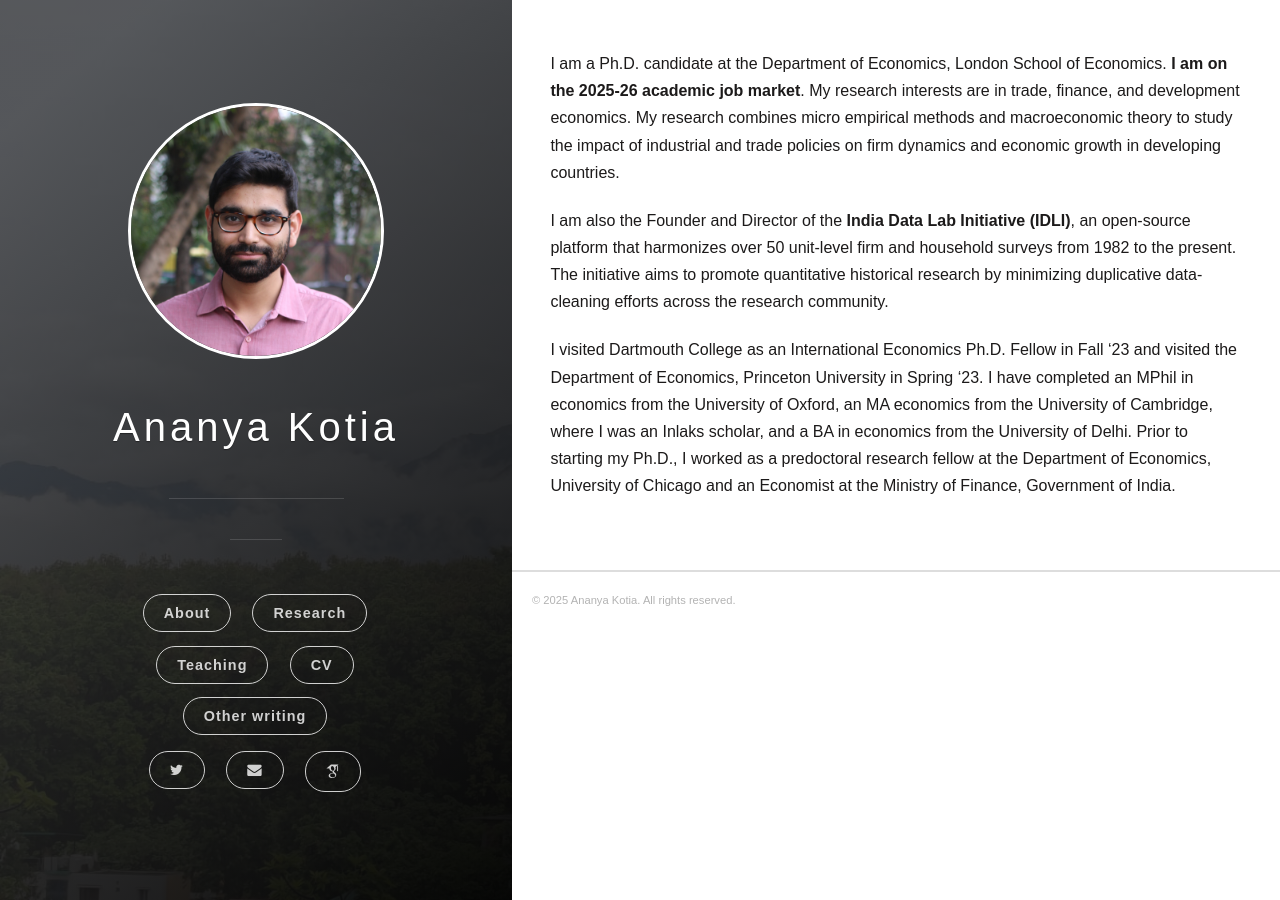
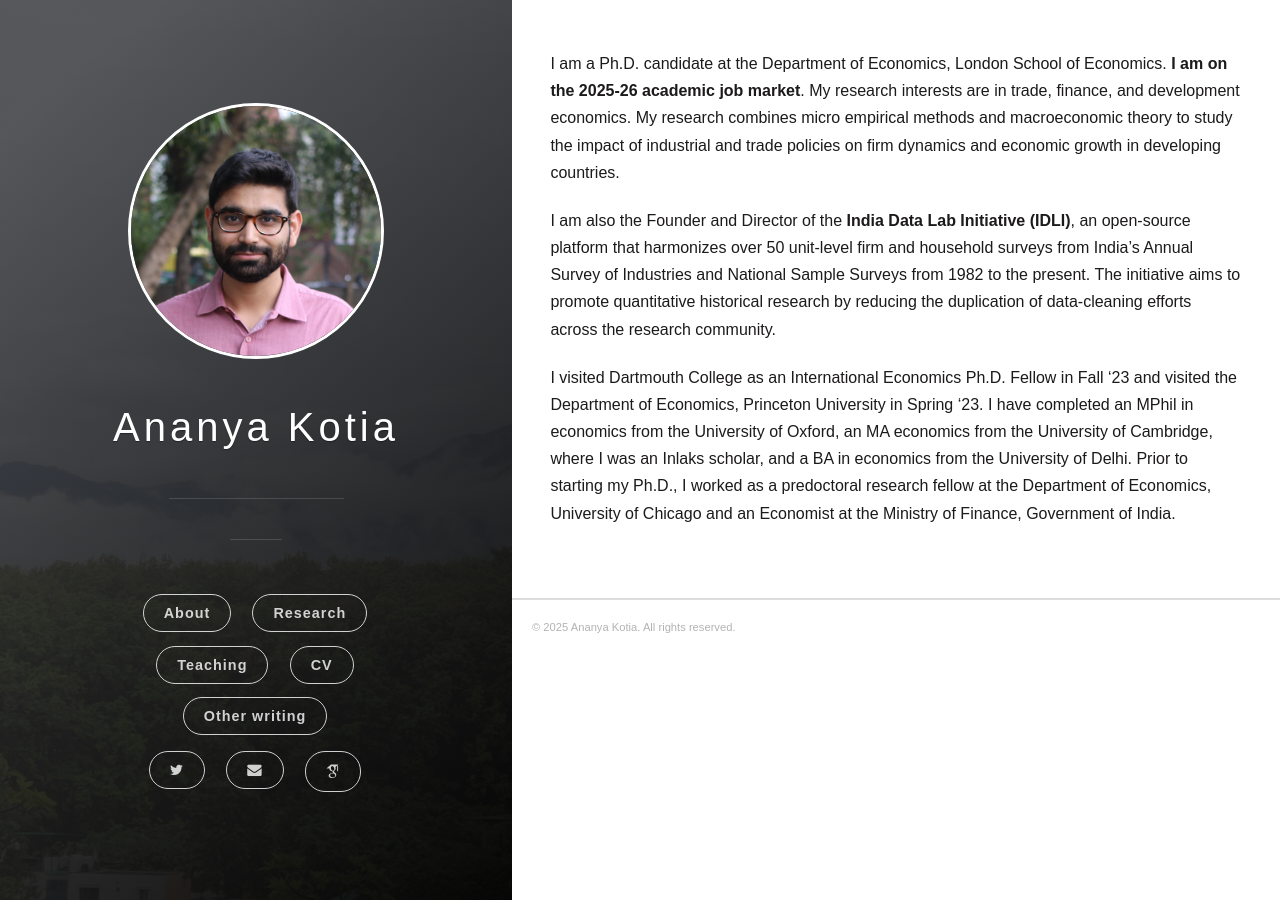
Before and after one commit to ananyakotia/ananyakotia.github.io, a Jekyll site: the page built from pages/about.markdown, in a window 1280 px wide. Built offline with Jekyll 4.4.1, drawn with Linux system fonts in a browser that asks for light colours; some web fonts are replaced.

Commit message:
Update about.markdown

```diff
--- a/pages/about.markdown
+++ b/pages/about.markdown
@@ -7,6 +7,6 @@ permalink: /about/
 
 I am a Ph.D. candidate at the Department of Economics, London School of Economics. <strong>I am on the 2025-26 academic job market</strong>. My research interests are in  trade, finance, and development economics. My research combines micro empirical methods and macroeconomic theory to study the impact of industrial and trade policies on firm dynamics and economic growth in developing countries.
 
-I am also the Founder and Director of the <strong>India Data Lab Initiative (IDLI)</strong>, an open-source platform that harmonizes over 50 unit-level firm and household surveys from 1982 to the present. The initiative aims to promote quantitative historical research by minimizing duplicative data-cleaning efforts across the research community.
+I am also the Founder and Director of the <strong>India Data Lab Initiative (IDLI)</strong>, an open-source platform that harmonizes over 50 unit-level firm and household surveys from India's Annual Survey of Industries and  National Sample Surveys from 1982 to the present. The initiative aims to promote quantitative historical research by reducing the duplication of  data-cleaning efforts across the research community.
 
 I visited Dartmouth College as an International Economics Ph.D. Fellow in Fall '23 and visited the Department of Economics, Princeton University in Spring '23. I have completed an MPhil in economics from the University of Oxford, an MA economics from the University of Cambridge, where I was an Inlaks scholar, and a BA in economics from the University of Delhi.  Prior to starting my Ph.D., I worked as a predoctoral research fellow at the Department of Economics, University of Chicago and an Economist at the Ministry of Finance, Government of India.
```
